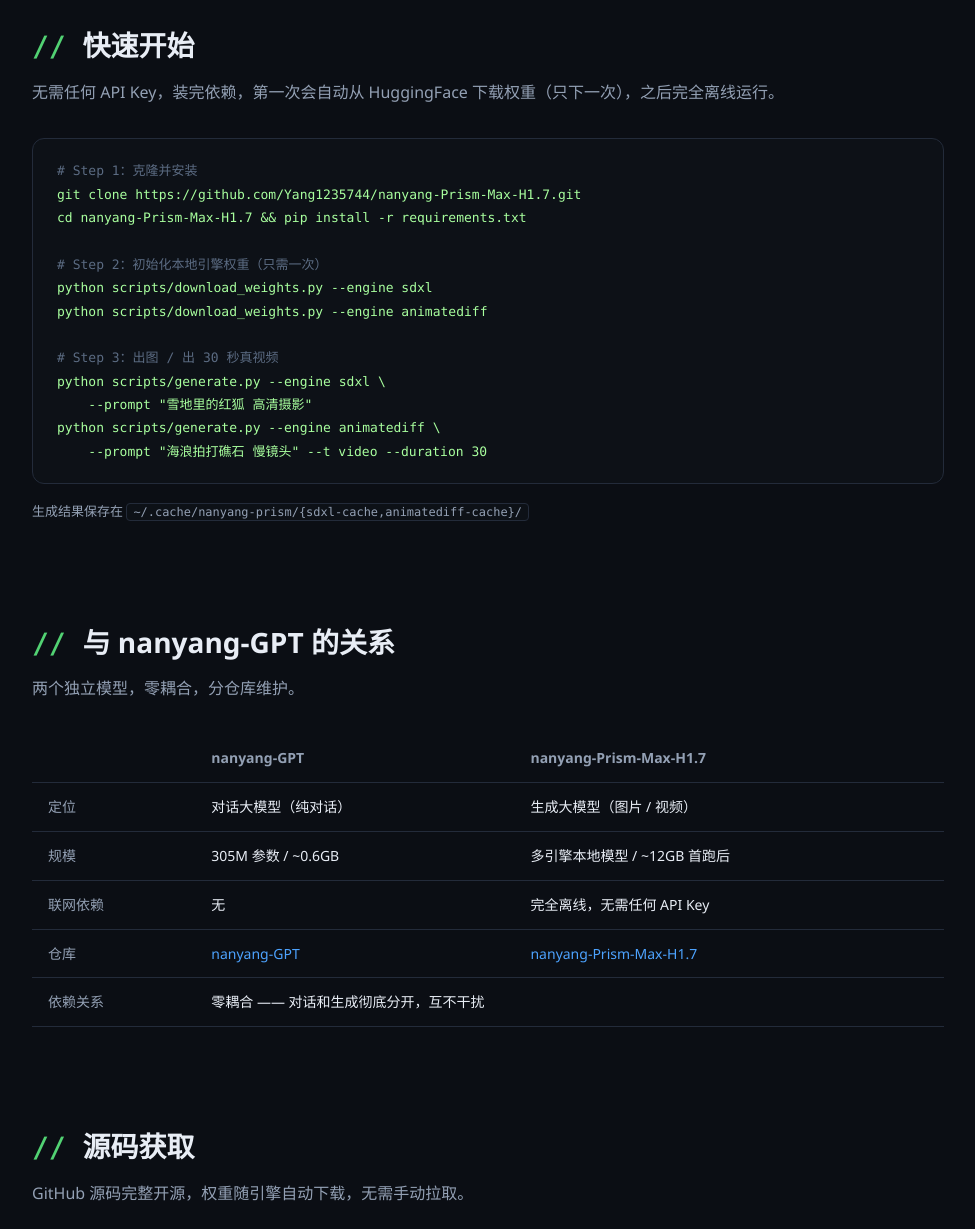
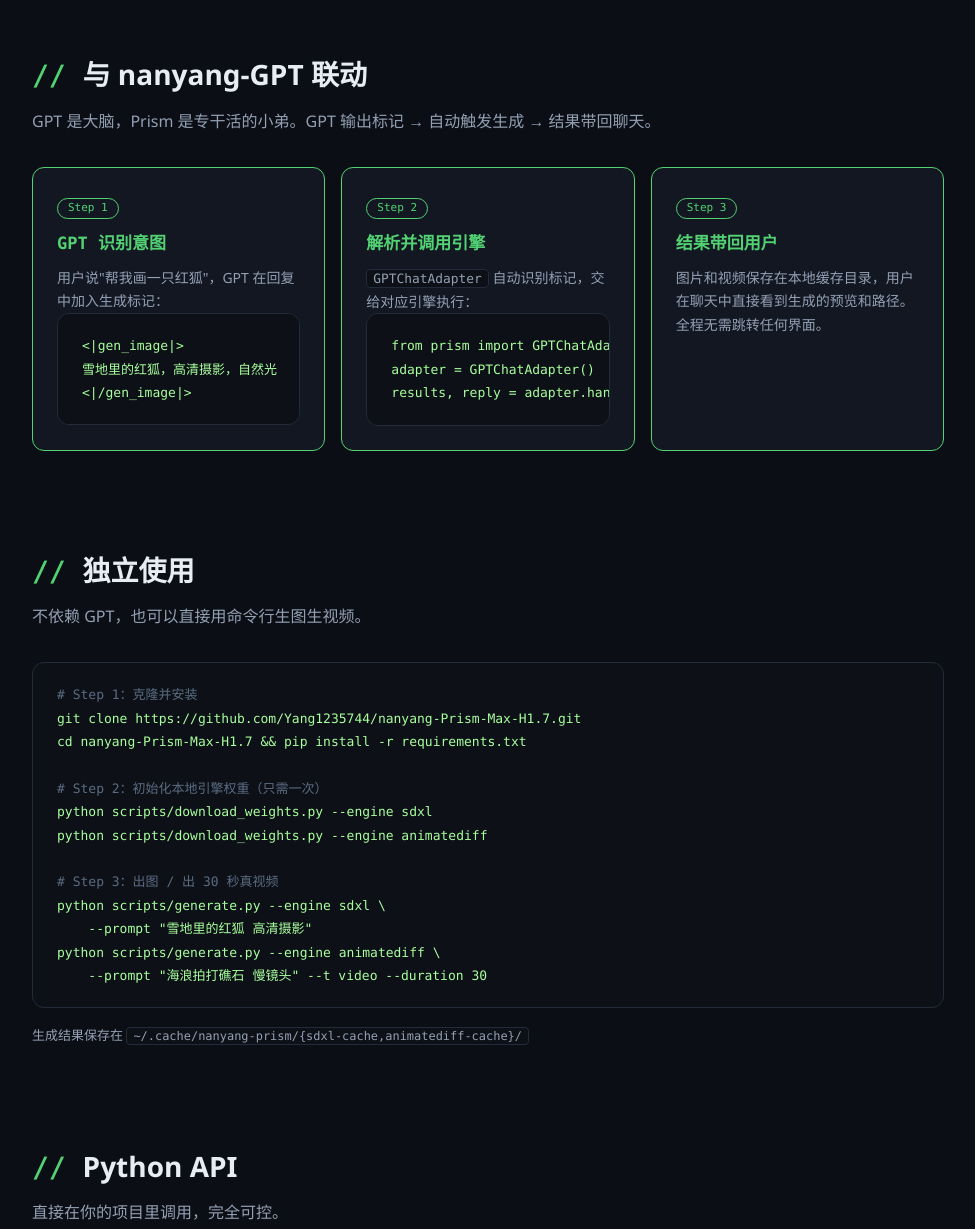
Before and after one commit to Yang1235744/nanyang-Helios1.2, a plain HTML site: page prism.html in a window 1280 px wide. Shown: the part 1099-2328 px from the top of the page, without its empty margins (152-1127 px from the left). Drawn offline with Linux system fonts and the light colour scheme.

Commit message:
prism: 新增 GPT 联动章节和 Python API 文档

```diff
--- a/prism.html
+++ b/prism.html
@@ -4,7 +4,7 @@
 <meta charset="UTF-8">
 <meta name="viewport" content="width=device-width, initial-scale=1.0">
 <title>nanyang-Prism-Max-H1.7 — 接入图形化大型生成（本地离线运行）</title>
-<meta name="description" content="nanyang-Prism-Max-H1.7：嵌入成熟开源大模型代码的图像/视频生成底座，本地 GPU 即可跑，无需云端 API。与 nanyang-GPT 完全独立。">
+<meta name="description" content="nanyang-Prism-Max-H1.7：嵌入成熟开源大模型代码的图像/视频生成底座，本地 GPU 即可跑，无需云端 API。由 nanyang-GPT 调度调用。">
 <style>
   :root { --bg:#0b0e14; --panel:#121722; --line:#232b3a; --text:#e8edf5; --dim:#93a0b4; --accent:#52d273; --accent2:#4da3ff; --mono:"Cascadia Code","JetBrains Mono",Consolas,monospace; }
   * { margin:0; padding:0; box-sizing:border-box; }
@@ -50,7 +50,7 @@
   td:first-child { color:var(--dim); }
   td:nth-child(2) { color:var(--text); }
 
-  .grid { display:grid; grid-template-columns:repeat(auto-fit,minmax(300px,1fr)); gap:16px; }
+  .grid { display:grid; grid-template-columns:repeat(auto-fit,minmax(280px,1fr)); gap:16px; }
   .card { background:var(--panel); border:1px solid var(--line); border-radius:12px; padding:24px; }
   .card h3 { font-size:17px; margin-bottom:8px; color:var(--accent2); font-family:var(--mono); }
   .card p { color:var(--dim); font-size:14px; }
@@ -85,7 +85,7 @@
       <a href="nanyang-gpt.html">南阳 GPT</a>
       <a href="#engines">引擎</a>
       <a href="#quickstart">快速开始</a>
-      <a href="#independent">独立性</a>
+      <a href="#gpt-integration">GPT 联动</a>
       <a href="#roadmap">路线图</a>
     </nav>
   </div>
@@ -96,9 +96,9 @@
   <div class="hero">
     <div class="badge">v1.7.1 · 本地离线生成</div>
     <h1>nanyang-Prism-Max-H1.7</h1>
-    <p>把成熟的开源大模型代码直接嵌进项目，本地 GPU 就能出真图、出真视频，不再依赖任何外部服务，彻底告别自研底座的色块问题。</p>
+    <p>嵌入成熟开源大模型代码的图像/视频生成底座。由 <strong>nanyang-GPT</strong> 统一调度：<br>GPT 负责对话理解，遇到要画图或生成视频时自动派小弟去干，结果直接带回给用户——全流程在同一个聊天窗口完成。</p>
     <a class="btn btn-primary" href="https://github.com/Yang1235744/nanyang-Prism-Max-H1.7">在 GitHub 上查看</a>
-    <a class="btn btn-ghost" href="#quickstart">快速开始</a>
+    <a class="btn btn-ghost" href="#gpt-integration">看 GPT 如何联动</a>
   </div>
 
   <div class="note-card">
@@ -110,7 +110,7 @@
 
   <section id="engines">
     <h2>引擎一览</h2>
-    <p class="sub">两个引擎，统一 <code>BaseAdapter</code> 接口，按需切换。</p>
+    <p class="sub">两个引擎，统一 <code>BaseAdapter</code> 接口，由 GPT 按需切换调用。</p>
     <table>
       <tr><th>引擎</th><th>模态</th><th>联网需求</th><th>首次下载大小</th><th>说明</th></tr>
       <tr><td><strong>SDXL Turbo</strong></td><td>图片</td><td>❌ 纯本地</td><td>~4 GB</td><td>高清出图，4 步推理，速度极快</td></tr>
@@ -118,9 +118,38 @@
     </table>
   </section>
 
+  <section id="gpt-integration">
+    <h2>与 nanyang-GPT 联动</h2>
+    <p class="sub">GPT 是大脑，Prism 是专干活的小弟。GPT 输出标记 → 自动触发生成 → 结果带回聊天。</p>
+    <div class="grid">
+      <div class="card chan">
+        <span class="pill">Step 1</span>
+        <h3>GPT 识别意图</h3>
+        <p>用户说"帮我画一只红狐"，GPT 在回复中加入生成标记：</p>
+        <pre><span class="cmd">&lt;|gen_image|&gt;</span>
+<span class="cmd">雪地里的红狐，高清摄影，自然光</span>
+<span class="cmd">&lt;|/gen_image|&gt;</span>
+</pre>
+      </div>
+      <div class="card chan">
+        <span class="pill">Step 2</span>
+        <h3>解析并调用引擎</h3>
+        <p><code>GPTChatAdapter</code> 自动识别标记，交给对应引擎执行：</p>
+        <pre><span class="cmd">from prism import GPTChatAdapter</span>
+<span class="cmd">adapter = GPTChatAdapter()</span>
+<span class="cmd">results, reply = adapter.handle_gpt_output(gpt_reply)</span></pre>
+      </div>
+      <div class="card chan">
+        <span class="pill">Step 3</span>
+        <h3>结果带回用户</h3>
+        <p>图片和视频保存在本地缓存目录，用户在聊天中直接看到生成的预览和路径。全程无需跳转任何界面。</p>
+      </div>
+    </div>
+  </section>
+
   <section id="quickstart">
-    <h2>快速开始</h2>
-    <p class="sub">无需任何 API Key，装完依赖，第一次会自动从 HuggingFace 下载权重（只下一次），之后完全离线运行。</p>
+    <h2>独立使用</h2>
+    <p class="sub">不依赖 GPT，也可以直接用命令行生图生视频。</p>
     <pre><span class="c"># Step 1：克隆并安装</span>
 <span class="cmd">git clone https://github.com/Yang1235744/nanyang-Prism-Max-H1.7.git</span>
 <span class="cmd">cd nanyang-Prism-Max-H1.7 && pip install -r requirements.txt</span>
@@ -139,17 +168,21 @@
     </p>
   </section>
 
-  <section id="independent">
-    <h2>与 nanyang-GPT 的关系</h2>
-    <p class="sub">两个独立模型，零耦合，分仓库维护。</p>
-    <table>
-      <tr><th></th><th>nanyang-GPT</th><th>nanyang-Prism-Max-H1.7</th></tr>
-      <tr><td>定位</td><td>对话大模型（纯对话）</td><td>生成大模型（图片 / 视频）</td></tr>
-      <tr><td>规模</td><td>305M 参数 / ~0.6GB</td><td>多引擎本地模型 / ~12GB 首跑后</td></tr>
-      <tr><td>联网依赖</td><td>无</td><td>完全离线，无需任何 API Key</td></tr>
-      <tr><td>仓库</td><td><a href="https://github.com/Yang1235744/nanyang-GPT">nanyang-GPT</a></td><td><a href="https://github.com/Yang1235744/nanyang-Prism-Max-H1.7">nanyang-Prism-Max-H1.7</a></td></tr>
-      <tr><td>依赖关系</td><td colspan="2">零耦合 —— 对话和生成彻底分开，互不干扰</td></tr>
-    </table>
+  <section id="api">
+    <h2>Python API</h2>
+    <p class="sub">直接在你的项目里调用，完全可控。</p>
+    <pre><span class="cmd">from prism import get_engine, GPTChatAdapter</span>
+
+<span class="c"># —— 方式一：直接调引擎 ——</span>
+<span class="cmd">img_client = get_engine('sdxl')</span>
+<span class="cmd">path = img_client.generate_image("一只在雪地里奔跑的红狐")</span>
+
+<span class="cmd">vid_client = get_engine('animatediff')</span>
+<span class="cmd">path = vid_client.generate_video("海浪拍打礁石", duration=30)</span>
+
+<span class="c"># —— 方式二：让 GPT 自动调度 ——</span>
+<span class="cmd">adapter = GPTChatAdapter()</span>
+<span class="cmd">results, user_text = adapter.handle_gpt_output(gpt_reply)</span></pre>
   </section>
 
   <section id="channels">
@@ -175,7 +208,7 @@
     <h2>迭代路线</h2>
     <ol class="roadmap">
       <li class="done"><b>v1.7.0a0</b> —— BaseAdapter 统一框架上线，SDXL / AnimateDiff 双引擎骨架。</li>
-      <li class="done"><b>v1.7.1</b> —— SDXL Turbo 高清出图 + AnimateDiff 30 秒真视频完整落地，完全离线可运行。</li>
+      <li class="done"><b>v1.7.1</b> —— SDXL Turbo 高清出图 + AnimateDiff 30 秒真视频完整落地；<code>GPTChatAdapter</code> 联动接口上线，GPT 可直接调度生成。</li>
       <li><b>v1.7.2</b> —— Flux / SDXL 双通道优化，批量推理加速。</li>
       <li><b>v1.8</b> —— 口型同步，剧情对白自动生成。</li>
       <li><b>v1.9</b> —— 批量生产流水线，一键产出系列内容。</li>
@@ -186,7 +219,7 @@
 
 <footer>
   <div class="wrap">
-    <p>nanyang-Prism-Max-H1.7 · MIT License · 嵌入成熟开源模型，本地真实生成，持续迭代</p>
+    <p>nanyang-Prism-Max-H1.7 · MIT License · 嵌入成熟开源模型，本地真实生成，由 GPT 统一调度</p>
     <p>源码：
       <a href="https://github.com/Yang1235744/nanyang-Prism-Max-H1.7">nanyang-Prism-Max-H1.7</a> ·
       <a href="https://github.com/Yang1235744/nanyang-GPT">nanyang-GPT</a> ·
```
